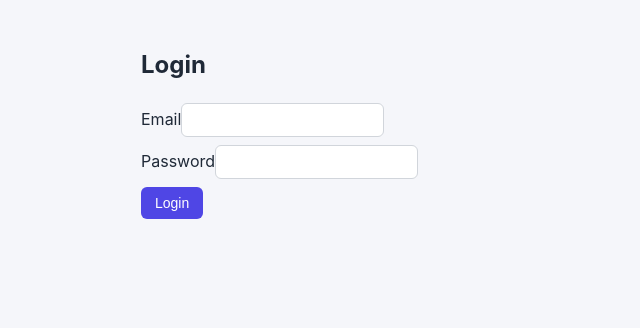
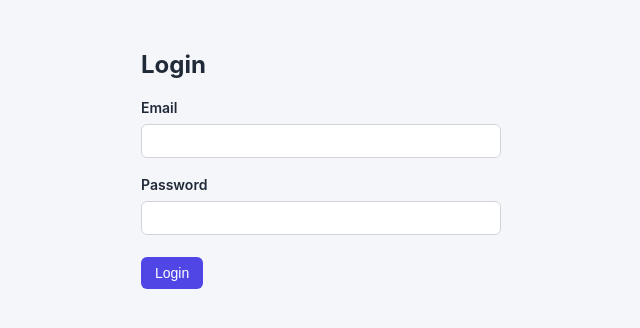
Before and after one commit to Prathiksha14k/Rentalshield, a React (Create React App) app in the folder frontend/: page /login in a window 1280 px wide. Shown: the top 328 px of the page, without its empty margins (299-939 px from the left). Built offline with nearby package versions, Linux system fonts and the light colour scheme.

Commit message:
Improve form layout: labels above inputs

```diff
--- a/frontend/src/index.css
+++ b/frontend/src/index.css
@@ -81,3 +81,22 @@
 .status-admin-review { color: #c2410c; }
 .status-accepted { color: #15803d; }
 .status-rejected { color: #b91c1c; }
+
+
+label {
+  display: block;
+  margin-bottom: 4px;
+  font-size: 14px;
+  font-weight: 600;
+}
+
+form > div {
+  margin-bottom: 14px;
+}
+
+form input,
+form select {
+  width: 100%;
+  max-width: 360px;
+  box-sizing: border-box;
+}
```
